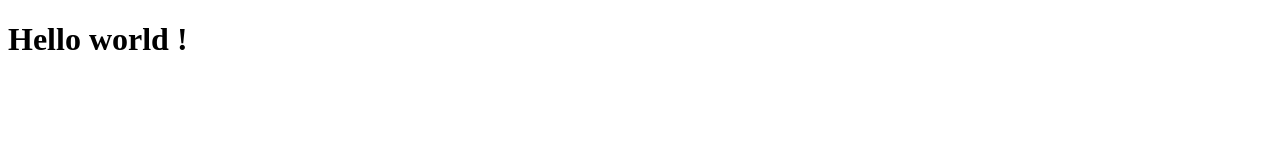
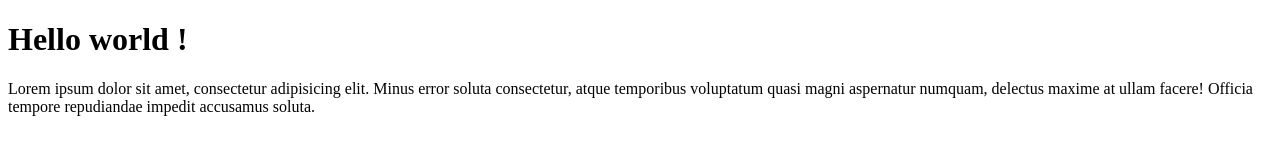
Before and after one commit to harisanwar129/git-test, a plain HTML site: page index.html in a window 1280 px wide. Drawn offline with Linux system fonts and the light colour scheme.

Commit message:
menambahkan paragraf

```diff
--- a/index.html
+++ b/index.html
@@ -6,5 +6,6 @@
 </head>
 <body>
     <h1>Hello world !</h1>
+    <p>Lorem ipsum dolor sit amet, consectetur adipisicing elit. Minus error soluta consectetur, atque temporibus voluptatum quasi magni aspernatur numquam, delectus maxime at ullam facere! Officia tempore repudiandae impedit accusamus soluta.</p>
 </body>
 </html>
```
